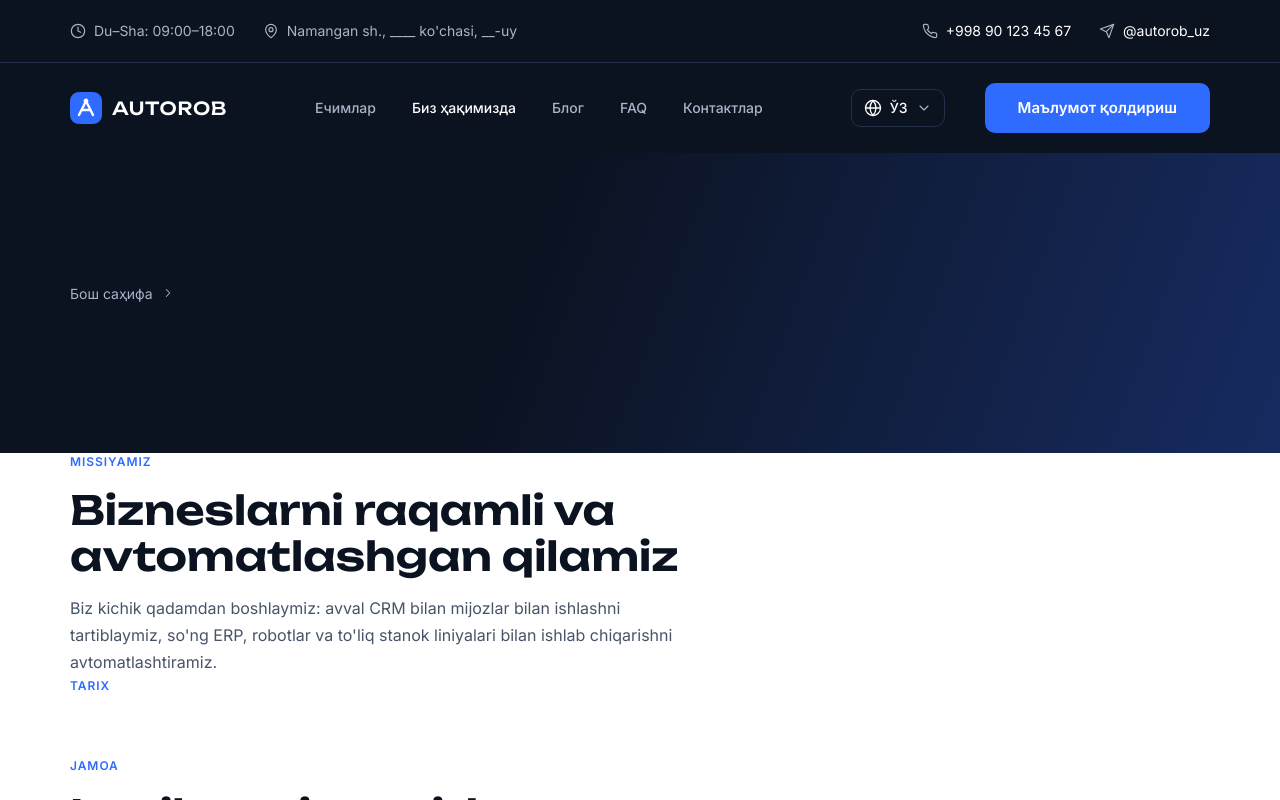
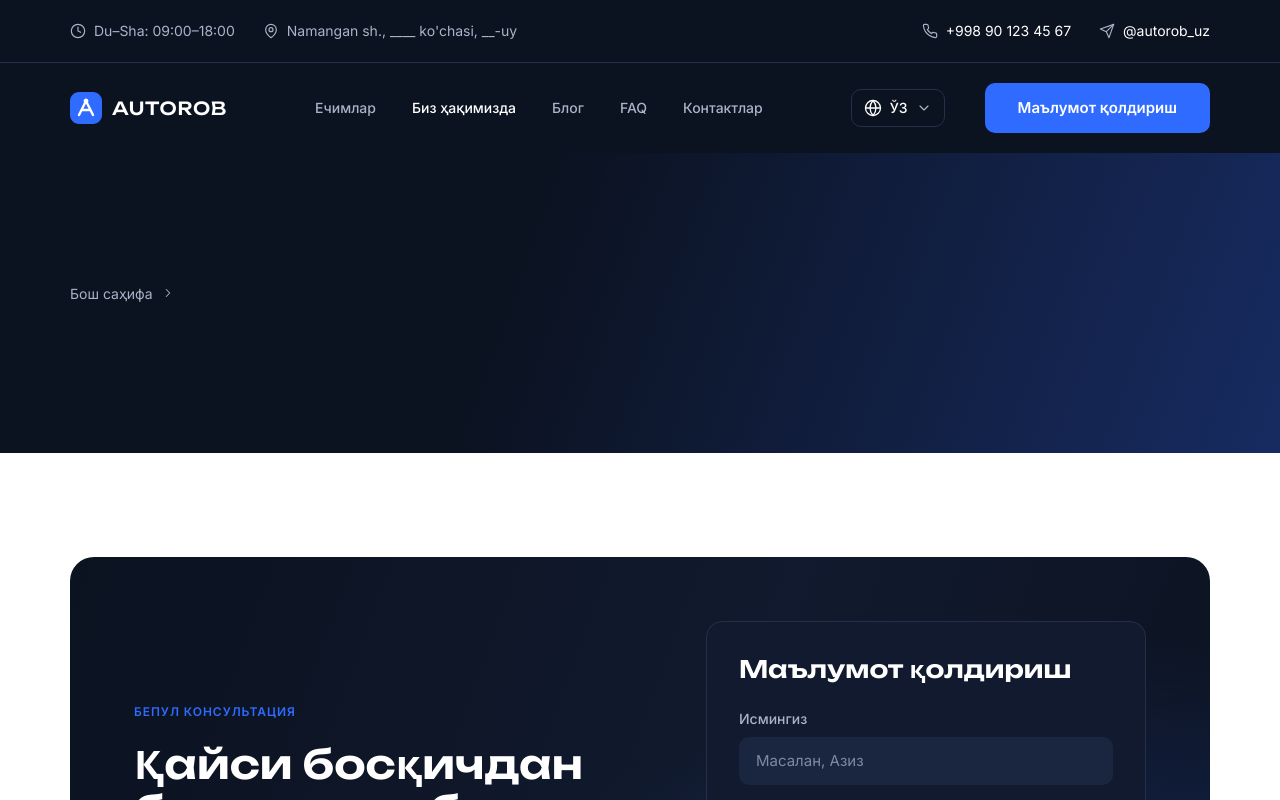
Before and after one commit to Ozayk866/autorob, a React (Vite) app: page /uz-cyrl/biz-haqimizda in a window 1280 px wide. Shown: the top 800 px of the page. Built offline with nearby package versions, Linux system fonts and the light colour scheme.

Commit message:
barcha fayllar to'girlandi

```diff
--- a/src/pages/About/AboutHistory.jsx
+++ b/src/pages/About/AboutHistory.jsx
@@ -8,8 +8,7 @@ export function AboutHistory() {
   return (
     <section className="about-history">
       <div className="container">
-        <SectionHeading theme="dark" eyebrow="Tarix" title="Yo'limiz" />
-        {/* yillar chizig'i */}
+
       </div>
     </section>
   );
--- a/src/pages/About/AboutMission.jsx
+++ b/src/pages/About/AboutMission.jsx
@@ -8,13 +8,7 @@ export function AboutMission() {
   return (
     <section className="about-mission">
       <div className="container">
-        {/* chapda rasm: <CoverArt tone="blue" icon="user" /> */}
-        <SectionHeading
-          eyebrow="Missiyamiz"
-          title="Bizneslarni raqamli va avtomatlashgan qilamiz"
-          subtitle="Biz kichik qadamdan boshlaymiz: avval CRM bilan mijozlar bilan ishlashni tartiblaymiz, so'ng ERP, robotlar va to'liq stanok liniyalari bilan ishlab chiqarishni avtomatlashtiramiz."
-        />
-        {/* 2×2 raqamlar */}
+
       </div>
     </section>
   );
--- a/src/pages/About/AboutTeam.jsx
+++ b/src/pages/About/AboutTeam.jsx
@@ -8,7 +8,7 @@ export function AboutTeam() {
   return (
     <section className="about-team">
       <div className="container">
-        <SectionHeading eyebrow="Jamoa" title="Loyihangiz ustida ishlaydiganlar" />
+        {/* <SectionHeading eyebrow="Jamoa" title="Loyihangiz ustida ishlaydiganlar" /> */}
         {/* 4 ta karta */}
       </div>
     </section>
--- a/src/pages/About/AboutTrust.jsx
+++ b/src/pages/About/AboutTrust.jsx
@@ -8,7 +8,7 @@ export function AboutTrust() {
   return (
     <section className="about-trust">
       <div className="container">
-        <SectionHeading eyebrow="Ishonch" title="Sertifikatlar va hamkorlar" />
+        {/* <SectionHeading eyebrow="Ishonch" title="Sertifikatlar va hamkorlar" /> */}
         {/* 6 ta karta */}
       </div>
     </section>
--- a/src/pages/Blog/BlogGrid.jsx
+++ b/src/pages/Blog/BlogGrid.jsx
@@ -7,11 +7,11 @@ export function BlogGrid({ posts }) {
     <section className="blog-grid-section">
       <div className="container">
         <ul className="blog-grid">
-          {posts.map((post) => (
+          {/* {posts.map((post) => (
             <li key={post.id}>
               <PostCard post={post} />
             </li>
-          ))}
+          ))} */}
         </ul>
       </div>
     </section>
--- a/src/pages/Solution/SolutionFaq.jsx
+++ b/src/pages/Solution/SolutionFaq.jsx
@@ -6,11 +6,11 @@ export function SolutionFaq({ title, faq }) {
   return (
     <section className="solution-faq">
       <div className="container">
-        <SectionHeading
+        {/* <SectionHeading
           eyebrow="FAQ"
           title={`${title} haqida savollar`}
           subtitle="Javob topmadingizmi? Ma'lumot qoldiring — tushuntirib beramiz."
-        />
+        /> */}
         {/* savollar */}
       </div>
     </section>
--- a/src/pages/Solution/SolutionFeatures.jsx
+++ b/src/pages/Solution/SolutionFeatures.jsx
@@ -6,11 +6,11 @@ export function SolutionFeatures({ features }) {
   return (
     <section className="solution-features">
       <div className="container">
-        <SectionHeading
+        {/* <SectionHeading
           eyebrow="Imkoniyatlar"
           title="Bir tizimda — hamma narsa"
           subtitle="Kerakli modullarni tanlaysiz, qolganini keyin qo'shasiz."
-        />
+        /> */}
         {/* 6 ta karta */}
       </div>
     </section>
--- a/src/pages/Solution/SolutionHero.jsx
+++ b/src/pages/Solution/SolutionHero.jsx
@@ -9,7 +9,7 @@ export function SolutionHero({ solution }) {
 
   return (
     <section className="solution-hero">
-      <h1>salom</h1>
+
     </section>
   );
 }
--- a/src/pages/Solution/SolutionProblems.jsx
+++ b/src/pages/Solution/SolutionProblems.jsx
@@ -7,7 +7,7 @@ export function SolutionProblems() {
   return (
     <section className="solution-problems">
       <div className="container">
-        <SectionHeading eyebrow="Muammo" title="Qaysi muammolarni hal qiladi" />
+        {/* <SectionHeading eyebrow="Muammo" title="Qaysi muammolarni hal qiladi" /> */}
         {/* 3 ta karta */}
       </div>
     </section>
--- a/src/pages/Solution/SolutionProcess.jsx
+++ b/src/pages/Solution/SolutionProcess.jsx
@@ -7,7 +7,7 @@ export function SolutionProcess() {
   return (
     <section className="solution-process">
       <div className="container">
-        <SectionHeading eyebrow="Jarayon" title="Qanday joriy qilamiz" />
+        {/* <SectionHeading eyebrow="Jarayon" title="Qanday joriy qilamiz" /> */}
         {/* 4 bosqich */}
       </div>
     </section>
--- a/src/pages/Solution/SolutionRelated.jsx
+++ b/src/pages/Solution/SolutionRelated.jsx
@@ -6,7 +6,7 @@ export function SolutionRelated({ related }) {
   return (
     <section className="solution-related">
       <div className="container">
-        <SectionHeading eyebrow="Yana" title="Boshqa yechimlar" />
+        {/* <SectionHeading eyebrow="Yana" title="Boshqa yechimlar" /> */}
         {/* 3 ta karta */}
       </div>
     </section>
```
